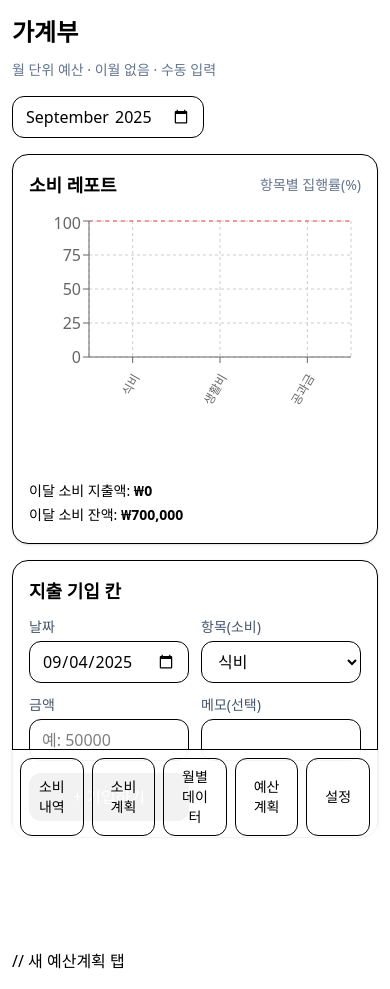
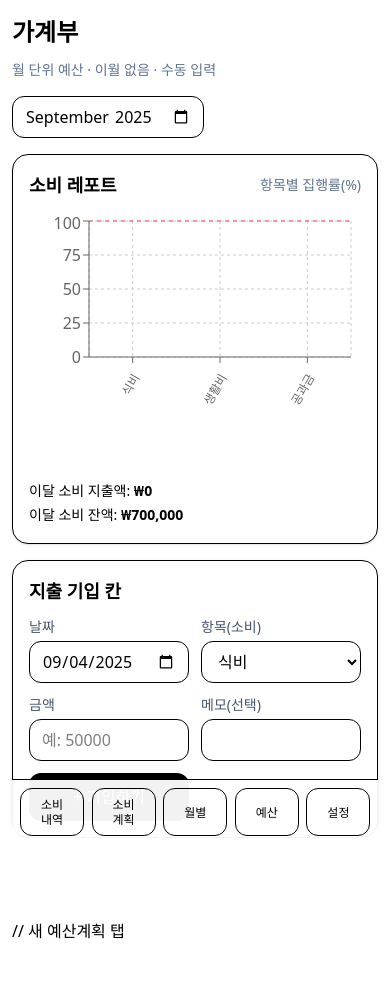
Before and after one commit to chanzii/budget-app, a React (Vite) app: page / in a window 390 px wide. After the commit the page ends 959 px from the top, so only its background shows below. Built offline with nearby package versions, Linux system fonts and the light colour scheme.

Commit message:
fix(list): clear filters on ListView unmount

```diff
--- a/src/App.tsx
+++ b/src/App.tsx
@@ -233,33 +233,44 @@ function TabBar({
   value: TabId;
   onChange: React.Dispatch<React.SetStateAction<TabId>>;
 }) {
-  const items: { id: TabId; label: string }[] = [
-    { id: "home", label: "소비레포트" },
-    { id: "list", label: "소비내역" },
-    { id: "budget", label: "소비계획" },
-    { id: "monthly", label: "월별 데이터" },
- { id: "plan", label: "예산계획" },
-    { id: "settings", label: "설정" },
+  const items: { id: TabId; label: string; short: string }[] = [
+    // { id: "home", label: "소비레포트", short: "홈" }, // 하단 탭에서 홈은 숨김
+    { id: "list",    label: "소비내역",   short: "소비/내역" },
+    { id: "budget",  label: "소비계획",   short: "소비/계획" },
+    { id: "monthly", label: "월별 데이터", short: "월별" },
+    { id: "plan",    label: "예산계획",   short: "예산" },
+    { id: "settings",label: "설정",       short: "설정" },
   ];
+
   return (
-    <nav className="sticky bottom-0 z-10 mt-4 grid grid-cols-5 gap-2 border-t bg-white/95 px-2 py-2 sm:grid-cols-5">
+    <nav className="sticky bottom-0 z-10 mt-4 grid grid-cols-5 gap-2 border-t bg-white/95 px-2 py-2">
       {items
         .filter((i) => i.id !== "home")
         .map((i) => (
         <button
   key={i.id}
   onClick={() => onChange(i.id)}
-            className={`rounded-xl px-3 py-2 text-sm ${
+  className={`rounded-xl px-3 py-2 text-xs sm:text-sm leading-none min-w-[64px] ${
     value === i.id ? "bg-black text-white" : "border"
   }`}
-          >
-            {i.label}
+  title={i.label}
+>
+  {/* 모바일: '/'로 줄바꿈 */}
+  <span className="sm:hidden whitespace-normal leading-tight">
+    {i.short.includes("/")
+      ? i.short.split("/").map((s, idx) => (
+          <span key={idx} className="block">{s}</span>
+        ))
+      : i.short}
+  </span>
+
+  {/* 데스크톱 이상: 원래 긴 라벨 */}
+  <span className="hidden sm:inline">{i.label}</span>
 </button>
         ))}
     </nav>
   );
 }
-
 // ===== 메인 컴포넌트 =====
 export default function BudgetApp() {
   const [state, setState] = useState<AppState>(loadState());
```
Lines whose indentation alone changed are shown as unchanged.
